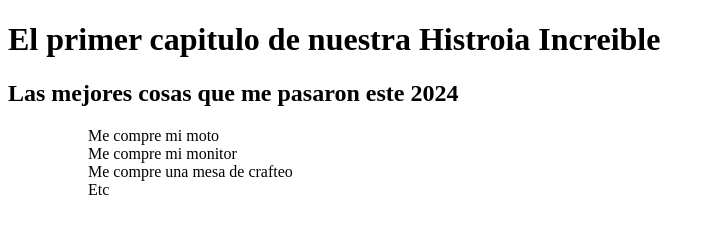
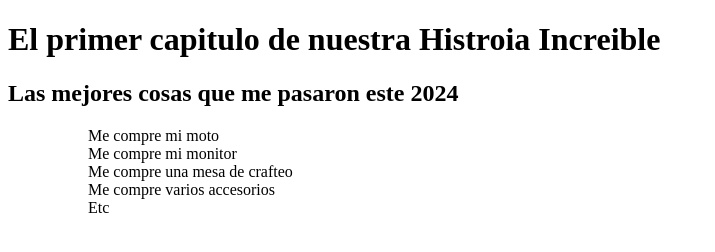
Before and after one commit to GeorgeG321/fundamentals-test, a plain HTML site: page articulo.html in a window 1280 px wide. Shown: the whole page, without its empty margins (0-715 px from the left). Drawn offline with Linux system fonts and the light colour scheme.

Commit message:
se agrego una lista ordenada x2

```diff
--- a/articulo.html
+++ b/articulo.html
@@ -15,6 +15,7 @@
         <ul>Me compre mi moto</ul>
         <ul>Me compre mi monitor</ul>
         <ul>Me compre una mesa de crafteo</ul>
+        <ul>Me compre varios accesorios</ul>
         <ul>Etc</ul>
     </Ol>
 
```
